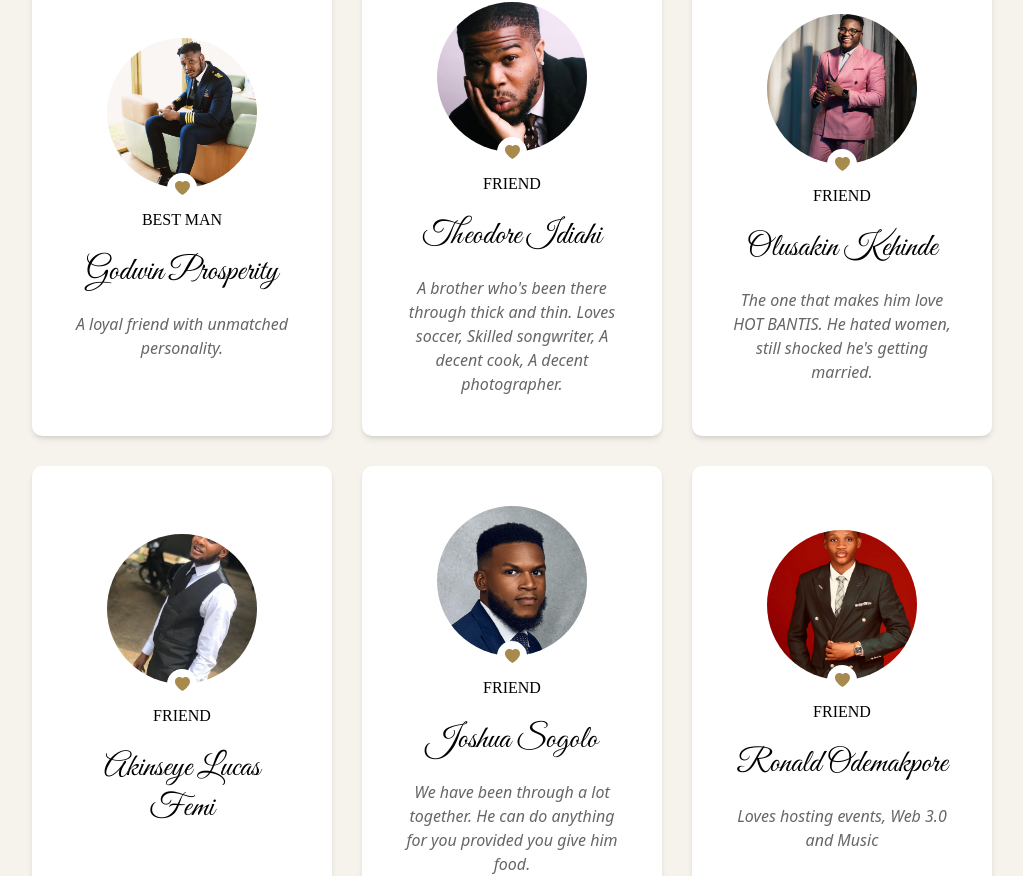
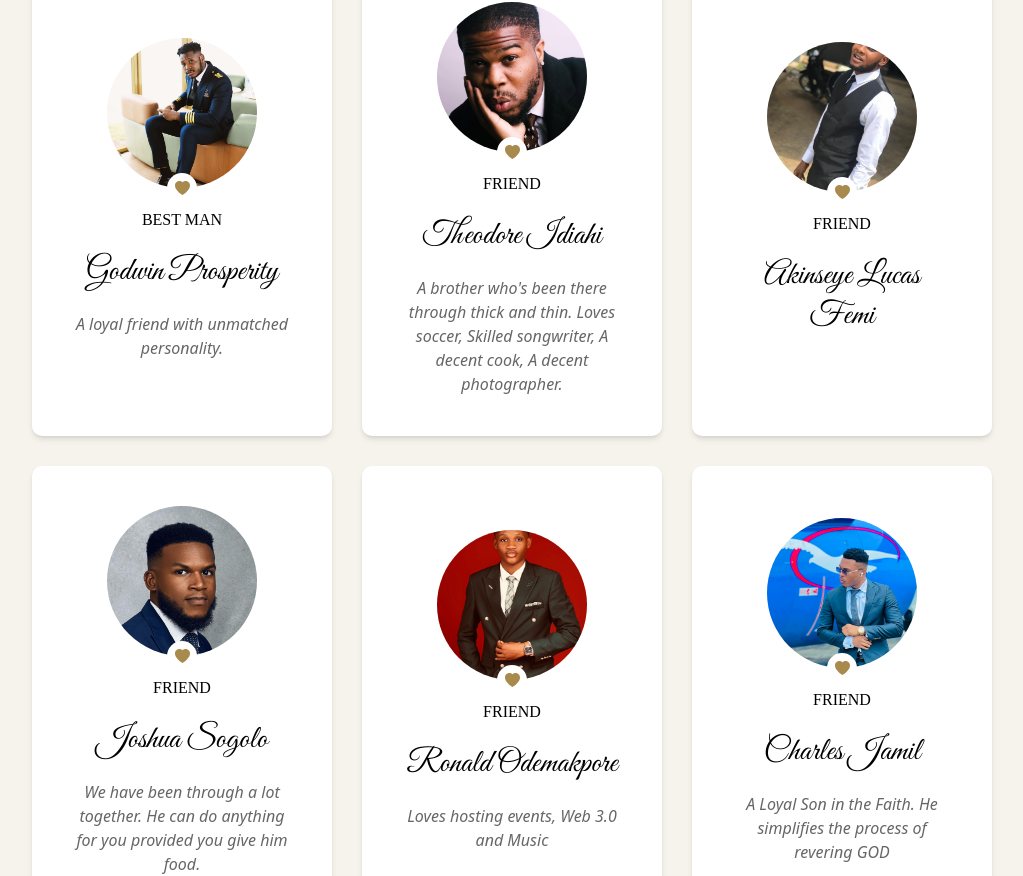
Before and after one commit to GodwinAkhidue/peejay2025, a Next.js app: page / in a window 1280 px wide. Shown: the part 4265-5141 px from the top of the page, without its empty margins (128-1151 px from the left). Built offline with nearby package versions, Linux system fonts and the light colour scheme; a web font is replaced by a local one.

Commit message:
Update groomsmen.tsx

```diff
--- a/components/groomsmen.tsx
+++ b/components/groomsmen.tsx
@@ -23,12 +23,6 @@ export default function GroomsMen() {
       role: "FRIEND",
       name: "Theodore Idiahi",
       body: " A brother who's been there through thick and thin. Loves soccer, Skilled songwriter, A decent cook, A decent photographer.",
-    },
-    {
-      img: img3,
-      role: "FRIEND",
-      name: "Olusakin Kehinde",
-      body: "The one that makes him love HOT BANTIS. He hated women, still shocked he's getting married.",
     },
     {
       img: img4,
```
